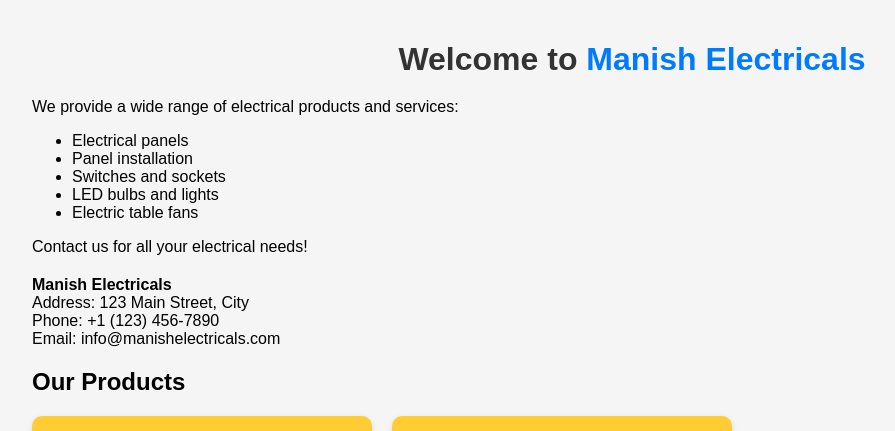
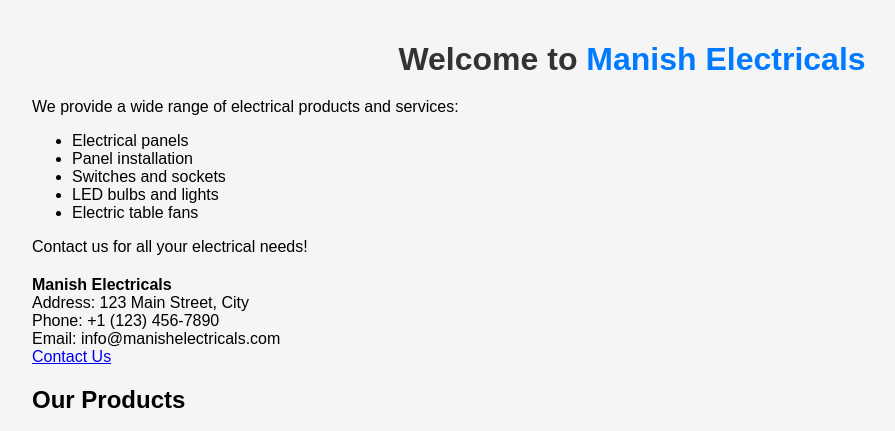
Before and after one commit to devmaxstack/devmaxstack.github.io, a plain HTML site: page index.html in a window 1280 px wide. Shown: the top 431 px of the page, without its empty margins (8-903 px from the left). Drawn offline with Linux system fonts and the light colour scheme.

Commit message:
Update index.html

```diff
--- a/index.html
+++ b/index.html
@@ -78,6 +78,7 @@
             Phone: +1 (123) 456-7890<br>
             Email: info@manishelectricals.com
         </address>
+        <a href="contact.html">Contact Us</a><br>
 
         <h2>Our Products</h2>
         <div class="gallery">
```
